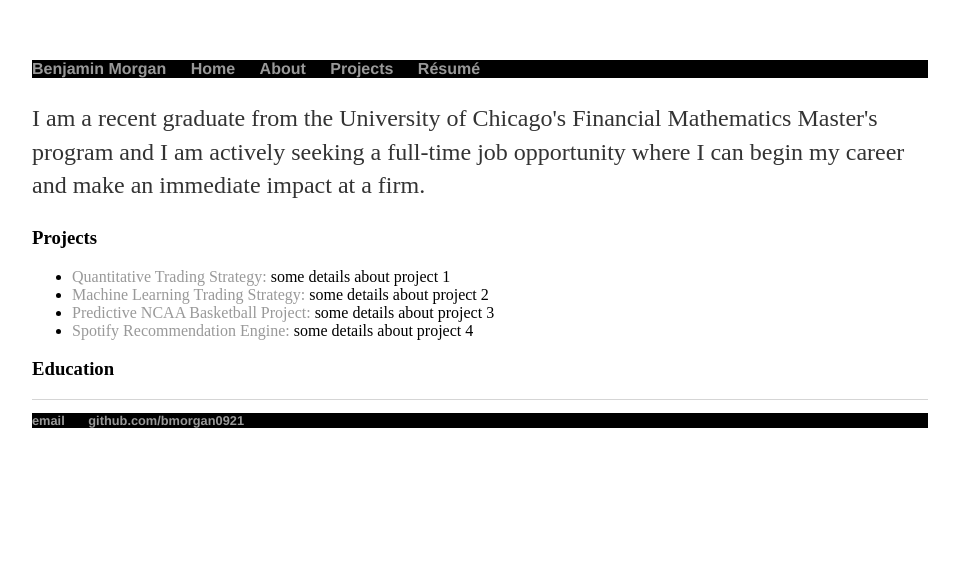
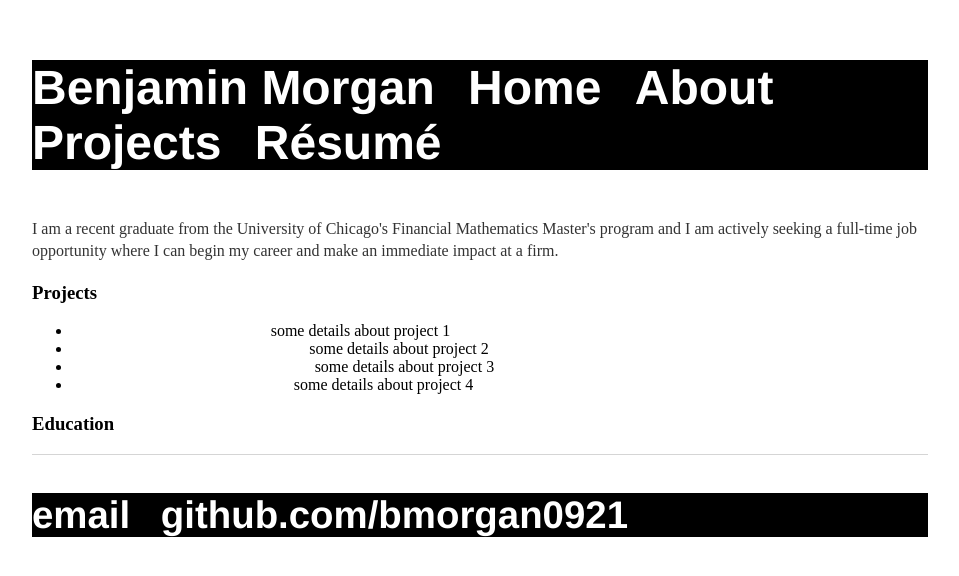
Before and after one commit to bmorgan0921/bmorgan0921.github.io, a Jekyll site: the page built from index.html, in a window 1280 px wide. Shown: the top 576 px of the page, without its empty margins (160-1119 px from the left). Built offline with Jekyll 4.4.1, drawn with Linux system fonts in a browser that asks for light colours.

Commit message:
adjusted color and font size in main css

```diff
--- a/css/main.css
+++ b/css/main.css
@@ -15,6 +15,7 @@ nav ul, footer ul {
     /* float:right; */
     background-color: black;
     color: white;
+    font-size: 3em;
 }
 nav ul li, footer ul li {
     display: inline;
@@ -24,7 +25,8 @@ nav ul li, footer ul li {
 }
 a {
     text-decoration: none;
-    color: #999;
+    /* color: #999; */
+    color: white;
 }
 a:hover {
     text-decoration: underline;
@@ -34,7 +36,7 @@ h1 {
     font-family:'Helvetica', 'Arial', 'Sans-Serif';
 }
 p {
-    font-size: 1.5em;
+    font-size: 1em;
     line-height: 1.4em;
     color: #333;
 }
```
